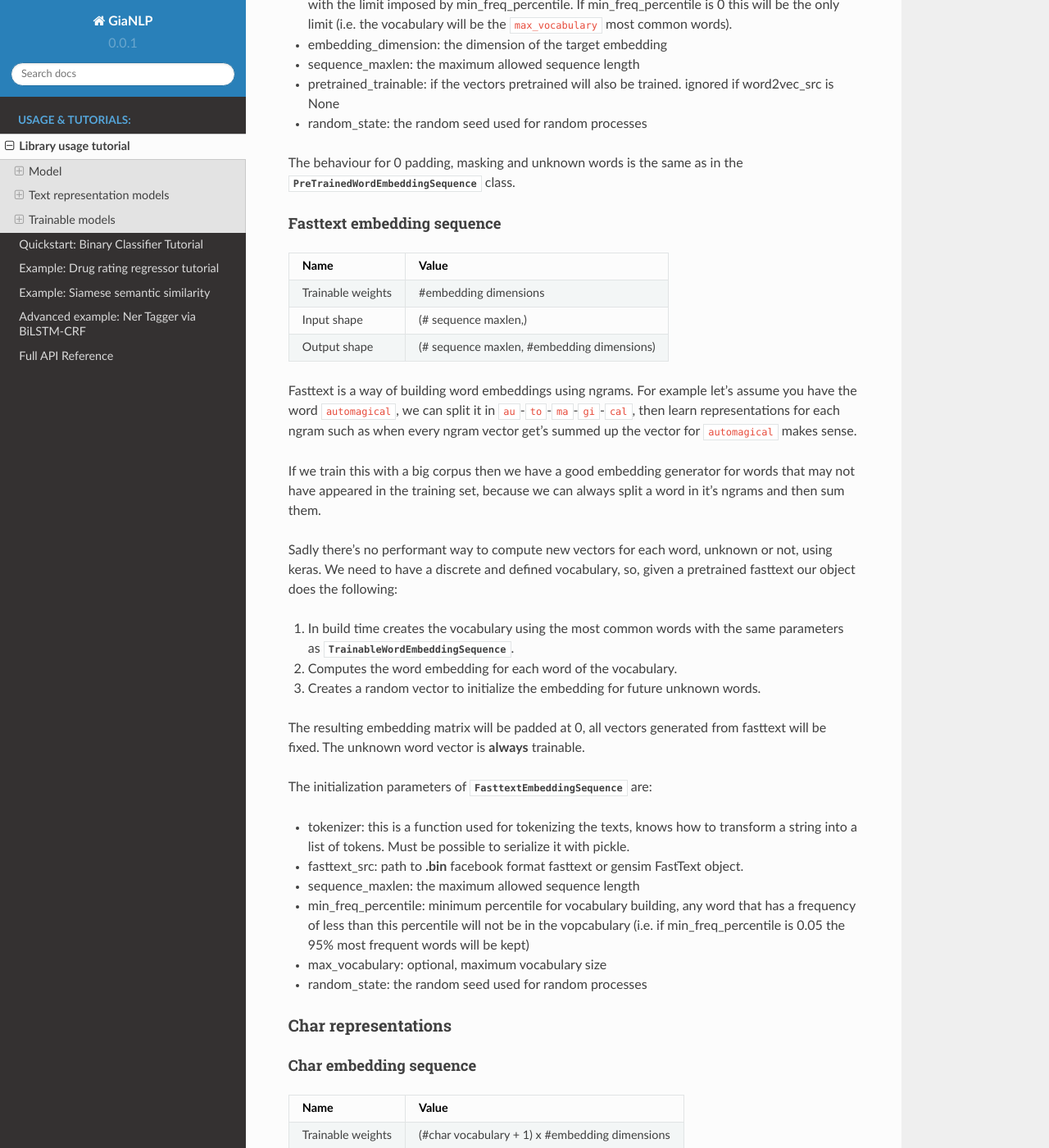
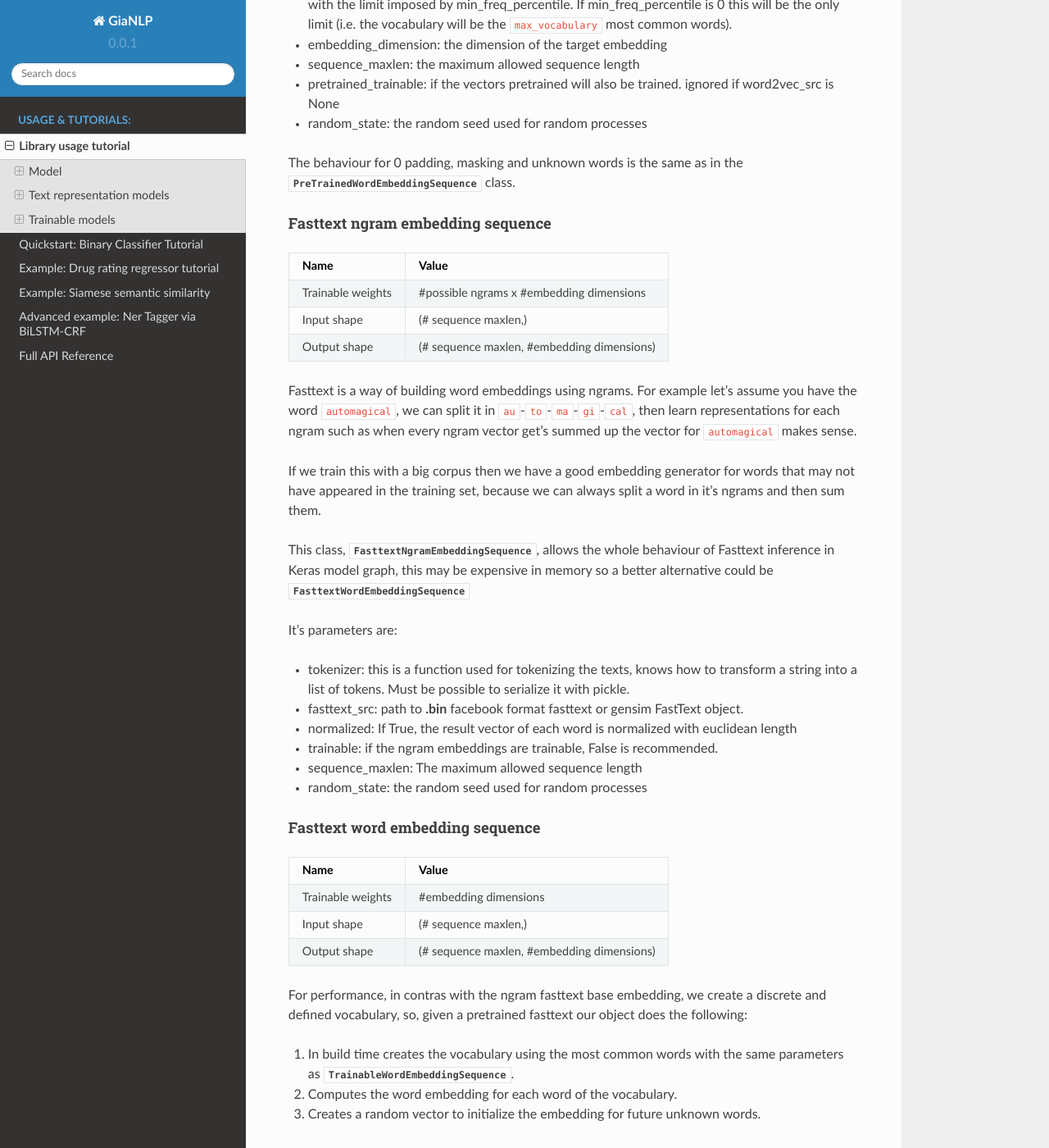
Before and after one commit to jian01/GiaNLP, a Sphinx documentation site: the page built from docs/library_usage.md, in a window 1280 px wide and 1400 px high, scrolled down 4505 px. Shown: the whole window at 82% size. Built offline with Sphinx 7.4.7 and the Read the Docs theme 2.0.0, drawn with Linux system fonts in a browser that asks for light colours; the version number is read from the project's files by our own code.

Commit message:
Documentation update

```diff
--- a/docs/library_usage.md
+++ b/docs/library_usage.md
@@ -155,7 +155,31 @@ Knowing the behaviour, the parameters for initializing the object are:
 
 The behaviour for 0 padding, masking and unknown words is the same as in the :class:`.PreTrainedWordEmbeddingSequence` class.
 
-#### Fasttext embedding sequence
+#### Fasttext ngram embedding sequence
+
+| Name              | Value                                      |
+|-------------------|--------------------------------------------|
+| Trainable weights | #possible ngrams x #embedding dimensions   |
+| Input shape       | (# sequence maxlen,)                       |
+| Output shape      | (# sequence maxlen, #embedding dimensions) |
+
+
+Fasttext is a way of building word embeddings using ngrams. For example let's assume you have the word `automagical`, we can split it in `au`-`to`-`ma`-`gi`-`cal`, then learn representations for each ngram such as when every ngram vector get's summed up the vector for `automagical` makes sense.
+
+If we train this with a big corpus then we have a good embedding generator for words that may not have appeared in the training set, because we can always split a word in it's ngrams and then sum them.
+
+This class, :class:`.FasttextNgramEmbeddingSequence`, allows the whole behaviour of Fasttext inference in Keras model graph, this may be expensive in memory so a better alternative could be :class:`.FasttextWordEmbeddingSequence`
+
+It's parameters are:
+
+* tokenizer: this is a function used for tokenizing the texts, knows how to transform a string into a list of tokens. Must be possible to serialize it with pickle.
+* fasttext_src: path to **.bin** facebook format fasttext or gensim FastText object.
+* normalized: If True, the result vector of each word is normalized with euclidean length
+* trainable: if the ngram embeddings are trainable, False is recommended.
+* sequence_maxlen: The maximum allowed sequence length
+* random_state: the random seed used for random processes
+
+#### Fasttext word embedding sequence
 
 | Name              | Value                                      |
 |-------------------|--------------------------------------------|
@@ -163,11 +187,7 @@ The behaviour for 0 padding, masking and unknown words is the same as in the :cl
 | Input shape       | (# sequence maxlen,)                       |
 | Output shape      | (# sequence maxlen, #embedding dimensions) |
 
-Fasttext is a way of building word embeddings using ngrams. For example let's assume you have the word `automagical`, we can split it in `au`-`to`-`ma`-`gi`-`cal`, then learn representations for each ngram such as when every ngram vector get's summed up the vector for `automagical` makes sense.
-
-If we train this with a big corpus then we have a good embedding generator for words that may not have appeared in the training set, because we can always split a word in it's ngrams and then sum them.
-
-Sadly there's no performant way to compute new vectors for each word, unknown or not, using keras. We need to have a discrete and defined vocabulary, so, given a pretrained fasttext our object does the following:
+For performance, in contras with the ngram fasttext base embedding, we create a discrete and defined vocabulary, so, given a pretrained fasttext our object does the following:
 
 1. In build time creates the vocabulary using the most common words with the same parameters as :class:`.TrainableWordEmbeddingSequence`.
 2. Computes the word embedding for each word of the vocabulary.
```
